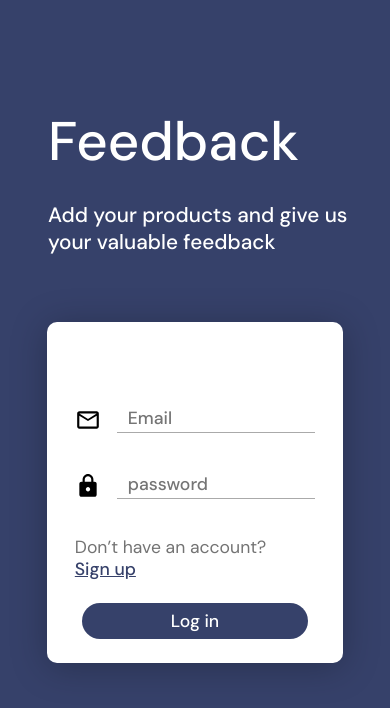
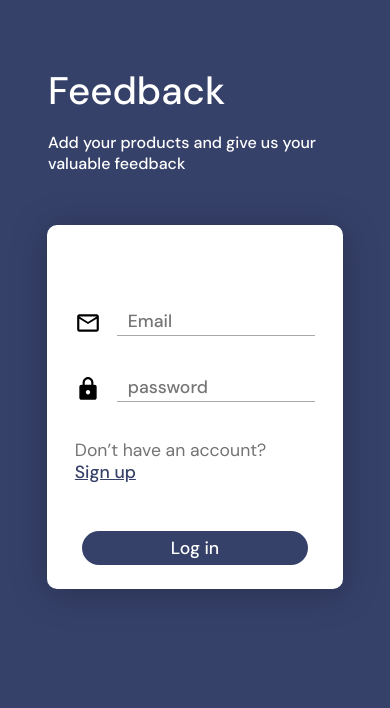
Before and after one commit to sahilHans9545/project_listing, a React (Create React App) app in the folder frontendside/: page /login in a window 390 px wide. Shown: the top 708 px of the page. Built offline with nearby package versions, Linux system fonts and the light colour scheme.

Commit message:
loginsignup responsive

```diff
--- a/frontendside/src/components/homepage.css
+++ b/frontendside/src/components/homepage.css
@@ -320,6 +320,9 @@ button{
 
 .filters span{
     cursor: pointer;
+}
+.upvotes{
+    text-align: center;
 }
 
 @media screen and (max-width:964px) {
--- a/frontendside/src/components/loginSignup.css
+++ b/frontendside/src/components/loginSignup.css
@@ -104,22 +104,32 @@
     #signupPage .loginSignupBox {
         padding: 30px 28px 24px 28px;
     }
+
+    #signupPage .blueBtnBox{
+        margin-top: 1.5rem !important;
+    }
     .blueBtnBox{
         text-align: center;
-        margin-top: 1.45rem !important;
+        margin-top: 3rem !important;
     }
     .blueButton{
         width: 94%;
-        padding: 7px 20px;
+        padding: 6px 20px;
     }
 
     .top-head {
-        padding: 1rem 2rem 4.2rem 3rem;
+        padding: 1rem 2rem 3.2rem 3rem;
+    }
+
+    .top-head h1{
+        font-size: 2.4rem;
     }
 
     .top-head p {
-        padding-top: 1.5rem;
+        padding-top: 1rem;
+        font-size: 1rem;
     }
+
 
     .linkBox{
         margin-top: 2.5rem;
@@ -129,4 +139,8 @@
         padding-left: 0%;
         display: block;
     }
+        #loginPage,
+        #signupPage{
+            padding-top: 50px;
+        }
 }
```
